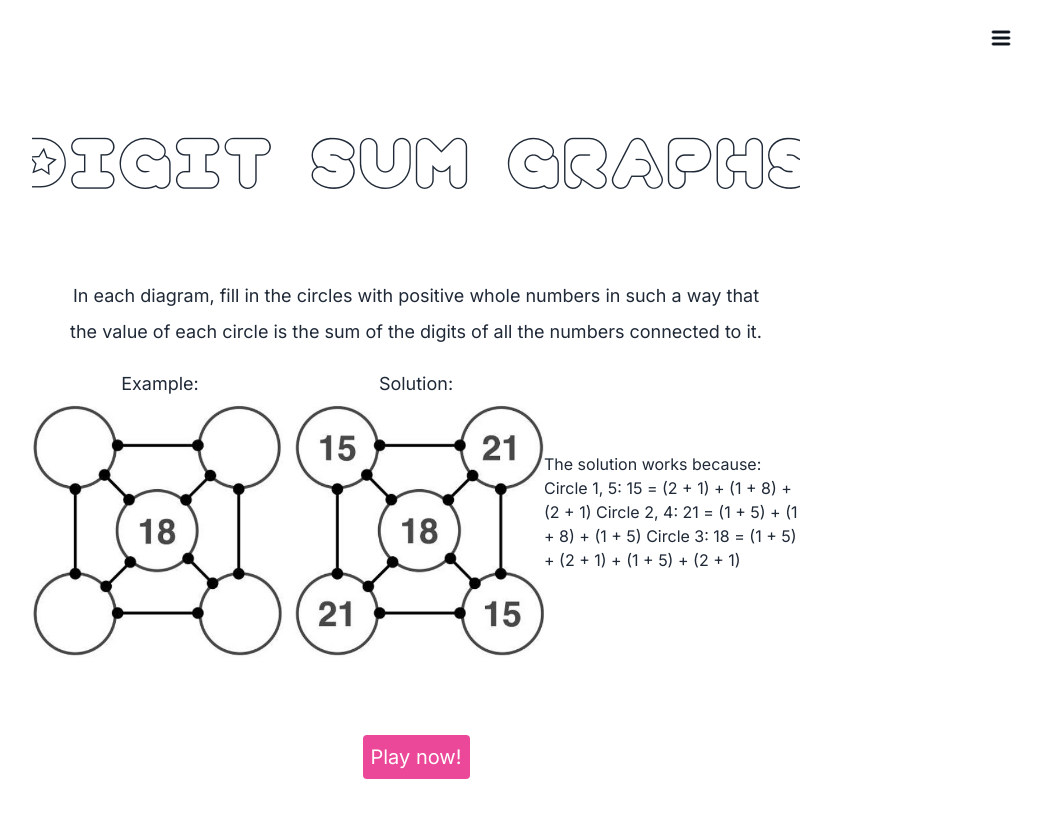
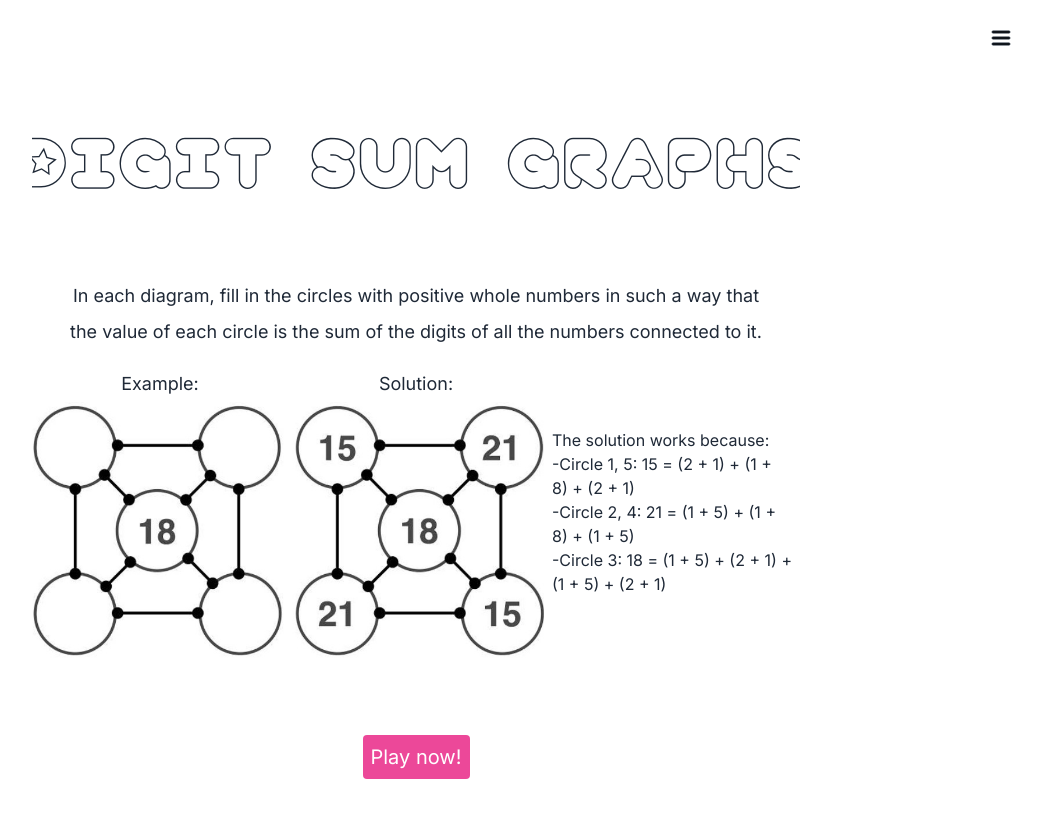
Before and after one commit to fahmed0710/Digit-Sum-Graphs, a Next.js app in the folder dev/frontend/: page / in a window 1280 px wide. Shown: the top 818 px of the page, without its empty margins (224-1265 px from the left). Built offline with nearby package versions, Linux system fonts and the light colour scheme; no server answers.

Commit message:
Minor UI fixes

```diff
--- a/dev/frontend/app/(admin)/admin/page.tsx
+++ b/dev/frontend/app/(admin)/admin/page.tsx
@@ -211,7 +211,7 @@ export default function AdminDashboard() {
       <h1 className="py-6 font-bold text-xl text-center">Welcome, {username}!</h1>
 
       <div className="w-4/6 py-4 flex-col justify-center items-center">
-        <h2 className="font-medium text-lg text-center">Settings</h2>
+        <h2 className="font-medium text-lg text-center">Account Settings</h2>
 
 
         <div className="py-1 grid grid-cols-3">
--- a/dev/frontend/app/(home)/dashboard/page.tsx
+++ b/dev/frontend/app/(home)/dashboard/page.tsx
@@ -202,7 +202,7 @@ export default function Dashboard() {
       <h1 className="py-6 font-bold text-xl text-center">Welcome, {username}!</h1>
 
       <div className="w-4/6 py-4 flex-col justify-center items-center">
-        <h2 className="font-medium text-lg text-center">Settings</h2>
+        <h2 className="font-medium text-lg text-center">Account Settings</h2>
 
 
         <div className="py-1 grid grid-cols-3">
@@ -231,7 +231,7 @@ export default function Dashboard() {
       <div className="w-5/6 h-auto py-4 flex-col justify-center items-center">
         <h2 className="font-medium text-lg text-center">Gameplays</h2>
 
-        {gameplays
+        {gameplays.length != 0
           ?
             (<div className="py-2 grid grid-cols-3 overflow-y-auto">
               <p className="text-center">Graph #</p>
--- a/dev/frontend/app/(home)/graph/[id]/page.tsx
+++ b/dev/frontend/app/(home)/graph/[id]/page.tsx
@@ -267,7 +267,7 @@ export default function Graph({ params }: { params: { id: number } }) {
           </form>
 
           <p >
-            <span className="font-bold">Submission error!</span> Check to make sure that a{")"} all nodes are filled out and b{")"} all nodes contain a whole number between 0 and 99!
+            <span className="font-bold">Submission error!</span> Check to make sure that a{")"} all nodes are filled out and b{")"} all nodes contain a whole number between 1 and 99!
           </p>
         </div>
       </dialog>
@@ -309,9 +309,9 @@ export default function Graph({ params }: { params: { id: number } }) {
           </p>
 
           <div className="py-2 flex justify-center gap-2">
-            <button onClick={() => router.push("/graph")} className="px-2 py-1 rounded bg-pink-500 hover:bg-pink-400 text-white">View all graphs</button>
             <button onClick={() => router.push(`/graph/${puzzleId + 1}`)} className="px-2 py-1 rounded bg-pink-500 hover:bg-pink-400 text-white">Yes</button>
             <button onClick={() => router.push("/")} className="px-2 py-1 rounded bg-pink-500 hover:bg-pink-400 text-white">No</button>
+            <button onClick={() => router.push("/graph")} className="px-2 py-1 rounded bg-pink-500 hover:bg-pink-400 text-white">View all graphs</button>
           </div>
         </div>
       </dialog>
--- a/dev/frontend/app/(home)/graph/page.tsx
+++ b/dev/frontend/app/(home)/graph/page.tsx
@@ -31,7 +31,7 @@ export default function GraphMenu() {
       <h1 className="font-geoeves text-7xl text-center" style={{ wordSpacing: '-7px' }}>Digit Sum Graphs</h1>
       <p className="text-center">Click on a link to access a graph puzzle!</p>
 
-      <div className="mx-auto p-8 md:w-4/5 lg:w-2/5 grid grid-cols-6">
+      <div className="mx-auto p-8 md:w-4/5 lg:w-2/5 grid grid-cols-5">
         {puzzleIds.map((puzzleId, puzzleIdIndex) => (
           <div
             key={puzzleIdIndex}
--- a/dev/frontend/app/page.tsx
+++ b/dev/frontend/app/page.tsx
@@ -50,12 +50,12 @@ export default function Home() {
             <Image className="max-h-full w-auto" src={solutionImage} alt="Example" />
           </div>
 
-          <div className="flex flex-col justify-center items-center">
+          <div className="px-2 flex flex-col justify-center items-center">
             <p className="text-md leading-6">
               The solution works because:
-              {"\nCircle 1, 5: 15 = (2 + 1) + (1 + 8) + (2 + 1)"}
-              {"\nCircle 2, 4: 21 = (1 + 5) + (1 + 8) + (1 + 5)"}
-              {"\nCircle 3: 18 = (1 + 5) + (2 + 1) + (1 + 5) + (2 + 1)"}
+              <br />{"-Circle 1, 5: 15 = (2 + 1) + (1 + 8) + (2 + 1)"}
+              <br /> {"-Circle 2, 4: 21 = (1 + 5) + (1 + 8) + (1 + 5)"}
+              <br /> {"-Circle 3: 18 = (1 + 5) + (2 + 1) + (1 + 5) + (2 + 1)"}
             </p>
           </div>
         </div>
```
